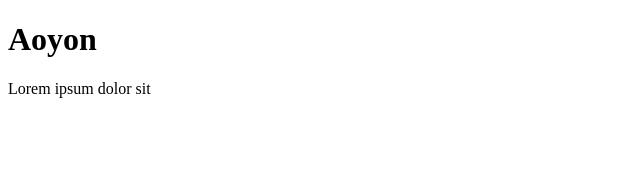
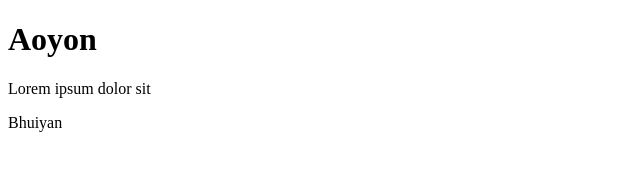
Before and after one commit to aoyon-bhuiyan/first-project, a plain HTML site: page index.html in a window 1280 px wide. Shown: the full height of the page, 0-640 px from the left. Drawn offline with Linux system fonts and the light colour scheme.

Commit message:
Update index.html

```diff
--- a/index.html
+++ b/index.html
@@ -8,5 +8,6 @@
 <body>
     <h1>Aoyon</h1>
     <p>Lorem ipsum dolor sit </p>
+    <p>Bhuiyan</p>
 </body>
 </html>
```
